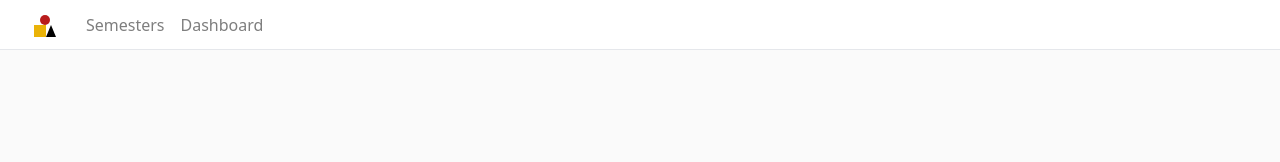
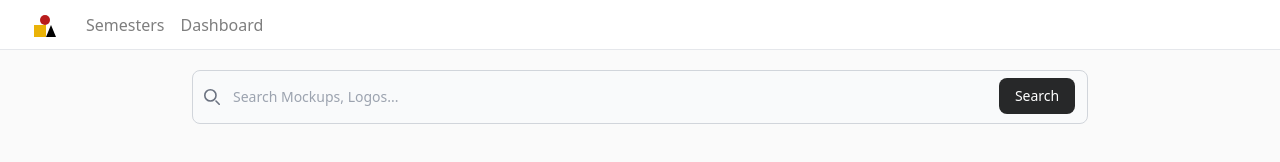
Before and after one commit to heismyke/School_visualisation_dashboard, a website: page index.html in a window 1280 px wide. Drawn offline with nearby package versions, Linux system fonts and the light colour scheme.

Commit message:
second message

```diff
--- a/index.html
+++ b/index.html
@@ -23,7 +23,7 @@
     </div>
 
     <div class="entryPoint" style="display: none;">
-       <div class="w-[100%] h-[50px] md:h-[50px] border-b bg-white fixed top-0">
+       <div class="w-[100%] h-[50px] md:h-[50px] border-b bg-white sticky top-0">
         <div class="w-[100%] h-[50px] flex items-center justify-around md:justify-normal gap-1">
             <div class="w-[50px] h-[50px] rounded-full  ml-0 md:ml-5">
                 <div class="w-[100%] h-[25px]  flex items-end justify-center">
@@ -56,6 +56,18 @@
             </div>
         </div>
        </div>
+       <form>
+        <label for="default-search" class="mb-2 text-sm font-medium text-gray-900 sr-only dark:text-white">Search</label>
+        <div class="relative">
+            <div class="absolute inset-y-0 left-[10%] md:left-[15%] flex items-center pl-3 pointer-events-none">
+                <svg class="w-4 h-4 text-gray-500 dark:text-gray-400" aria-hidden="true" xmlns="http://www.w3.org/2000/svg" fill="none" viewBox="0 0 20 20">
+                    <path stroke="currentColor" stroke-linecap="round" stroke-linejoin="round" stroke-width="2" d="m19 19-4-4m0-7A7 7 0 1 1 1 8a7 7 0 0 1 14 0Z"/>
+                </svg>
+            </div>
+            <input type="search" id="default-search" class="block w-[80%] md:w-[70%] input mx-auto my-5 p-4 pl-10 text-sm text-gray-900 border border-gray-300 rounded-lg bg-gray-50 focus:ring-[#272829] focus:border-[#272829] dark:bg-gray-700 dark:border-gray-600 dark:placeholder-gray-400 dark:text-white dark:focus:ring-[#272829] dark:focus:border-[#272829]" placeholder="Search Mockups, Logos..." required>
+            <button type="submit" class="text-white absolute right-[12%] md:right-[16%] bottom-2.5 bg-[#272829] hover:bg-[#272829] focus:ring-4 focus:outline-none focus:ring-blue-300 font-medium rounded-lg text-sm px-4 py-2 dark:bg-[#272829] dark:hover:bg-[#272829] dark:focus:ring-[#272829]">Search</button>
+        </div>
+    </form>
     </div>
 
 
--- a/src/input.css
+++ b/src/input.css
@@ -46,3 +46,6 @@ border-right-width: 5px;
 border-left-width: 5px;
 border-bottom: 12px solid black;
 }
+.input:focus{
+    outline: none;
+}
```
Also changed, not shown: dist/output.css.
